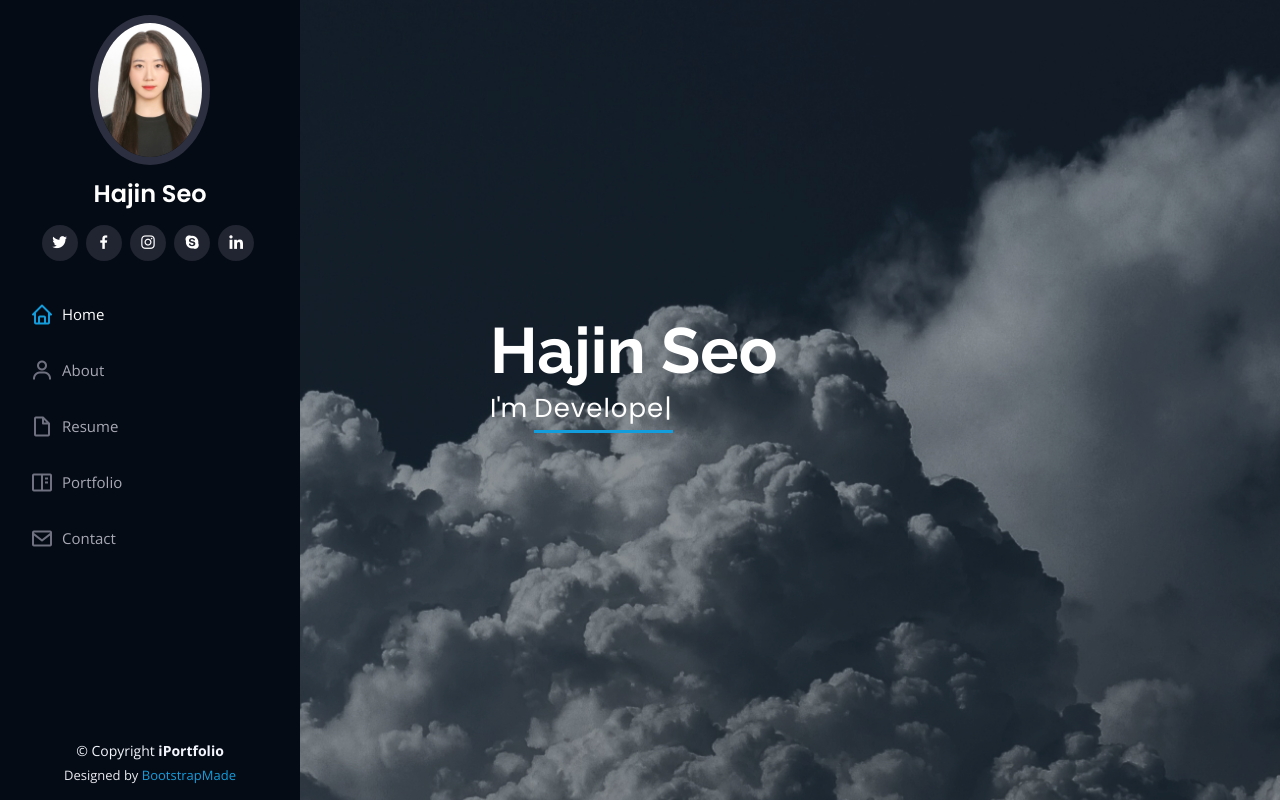
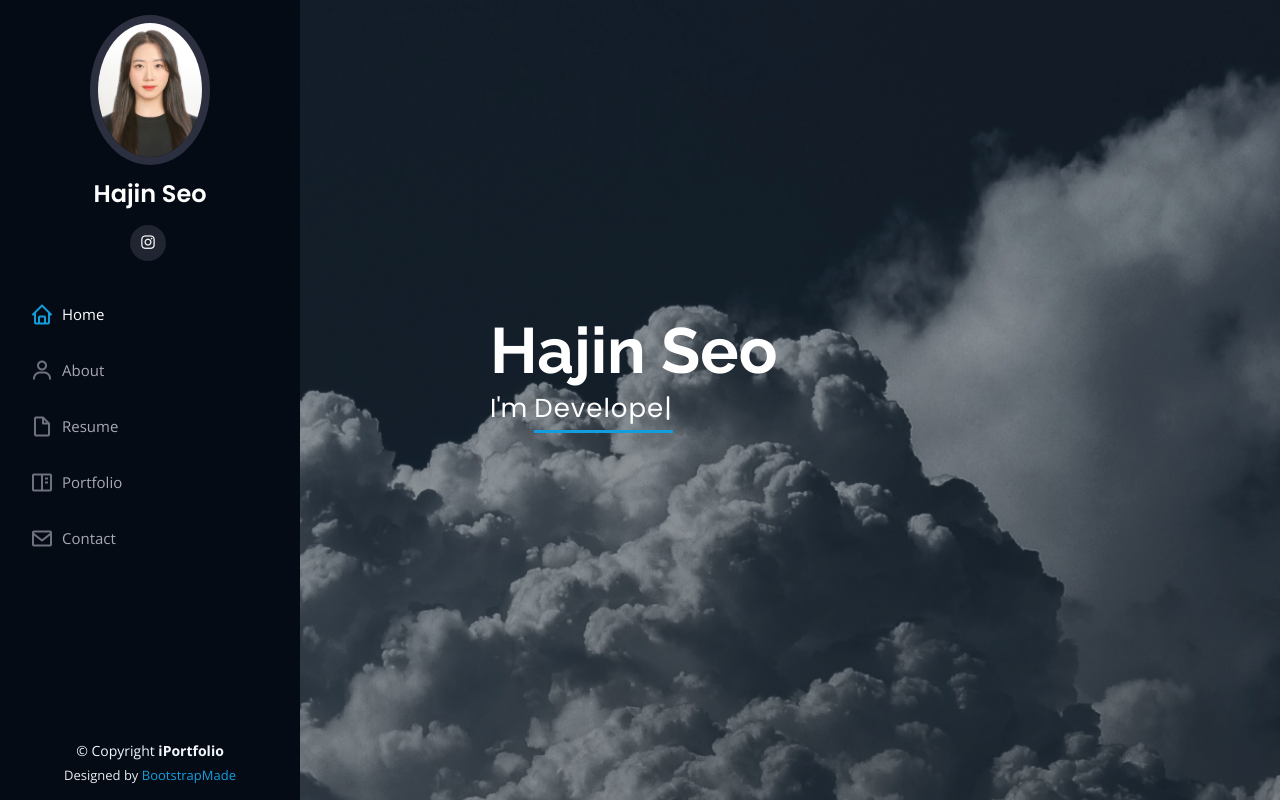
Before and after one commit to xyznn/Mid-Term-Project, a plain HTML site: page index.html in a window 1280 px wide. Shown: the top 802 px of the page. Drawn offline with nearby package versions, Linux system fonts and the light colour scheme; files whose address does not match are found by name.

Commit message:
tenth commit

```diff
--- a/index.html
+++ b/index.html
@@ -49,11 +49,11 @@
         <img src="assets/img/profile-img.jpg" alt="" class="img-fluid rounded-circle">
         <h1 class="text-light"><a href="index.html">Hajin Seo</a></h1>
         <div class="social-links mt-3 text-center">
-          <a href="#" class="twitter"><i class="bx bxl-twitter"></i></a>
-          <a href="#" class="facebook"><i class="bx bxl-facebook"></i></a>
-          <a href="#" class="instagram"><i class="bx bxl-instagram"></i></a>
-          <a href="#" class="google-plus"><i class="bx bxl-skype"></i></a>
-          <a href="#" class="linkedin"><i class="bx bxl-linkedin"></i></a>
+          <!--<a href="#" class="twitter"><i class="bx bxl-twitter"></i></a>-->
+          <!--<a href="#" class="facebook"><i class="bx bxl-facebook"></i></a>-->
+          <a href="https://www.instagram.com/utxojnn?igsh=MXQ0d21rYmd0c2kwMg%3D%3D&utm_source=qr" target="_blank" class="instagram"><i class="bx bxl-instagram"></i></a>
+          <!--<a href="#" class="google-plus"><i class="bx bxl-skype"></i></a>-->
+          <!--<a href="#" class="linkedin"><i class="bx bxl-linkedin"></i></a>-->
         </div>
       </div>
 
```
Also changed, not shown: inner-page.html (+2 -2 lines), 4 other files.
